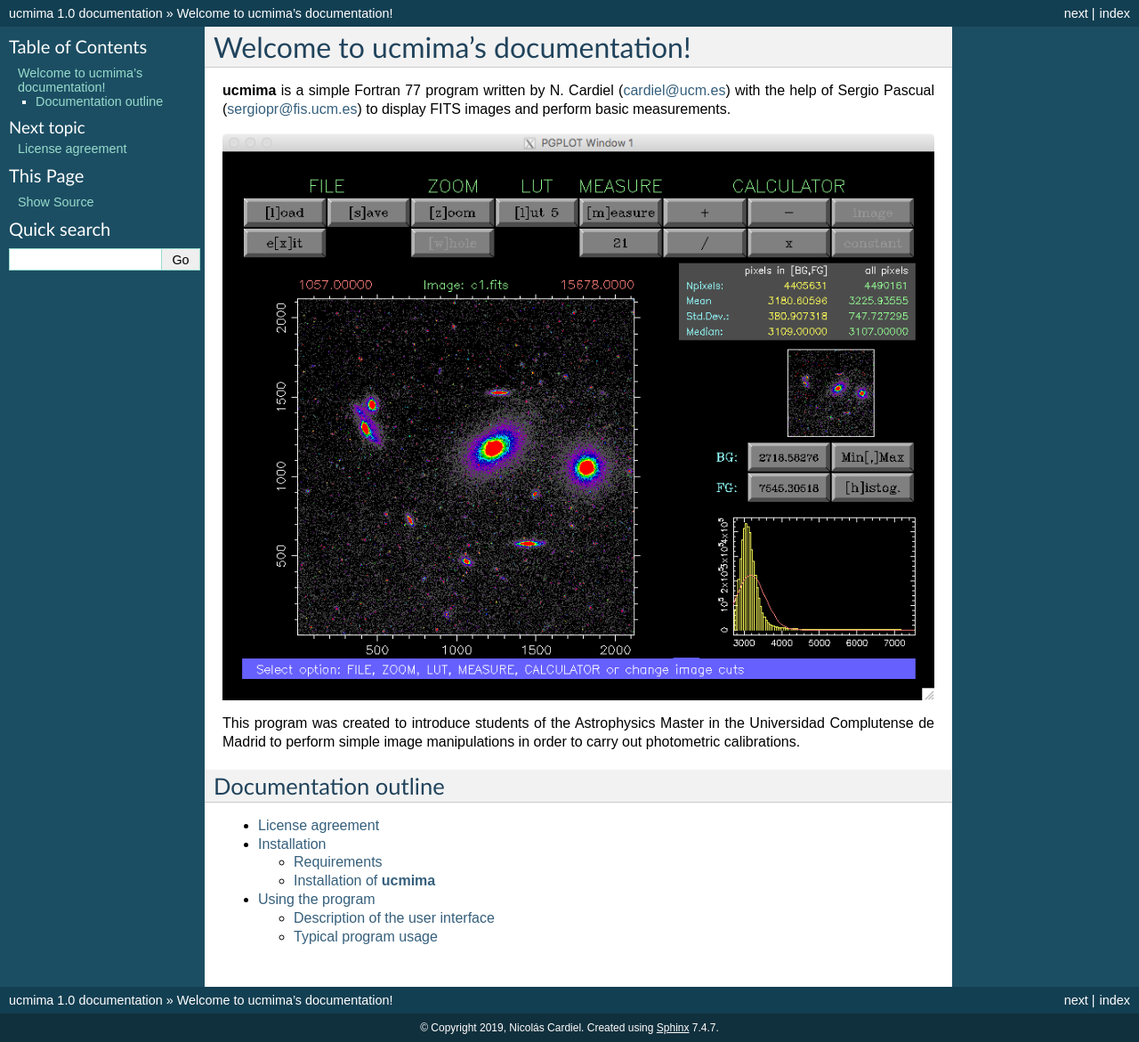
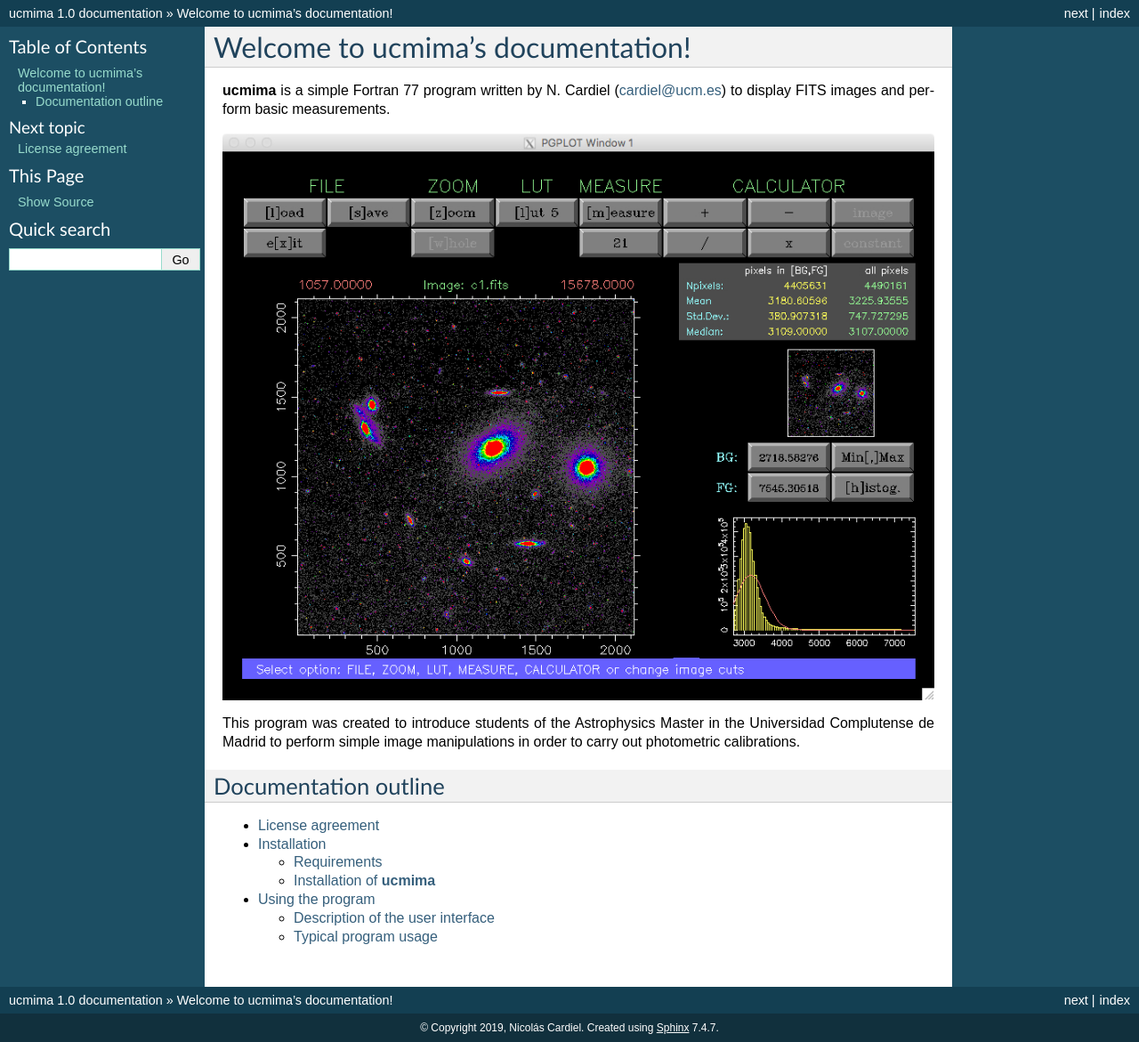
Before and after one commit to nicocardiel/ucmima, a Sphinx documentation site: the page built from docs/index.rst, in a window 1280 px wide. Shown: the whole page at 89% size. Built offline with Sphinx 7.4.7, drawn with Linux system fonts in a browser that asks for light colours; formulas are drawn with MathJax 3.

Commit message:
Update documentation

```diff
--- a/docs/index.rst
+++ b/docs/index.rst
@@ -7,7 +7,7 @@ Welcome to ucmima's documentation!
 ==================================
 
 **ucmima** is a simple Fortran 77 program written by N. Cardiel
-(cardiel@ucm.es) with the help of Sergio Pascual (sergiopr@fis.ucm.es) to
+(cardiel@ucm.es) to
 display FITS images and perform basic measurements.
 
 .. image:: images/ucmima_c1.jpg
```
